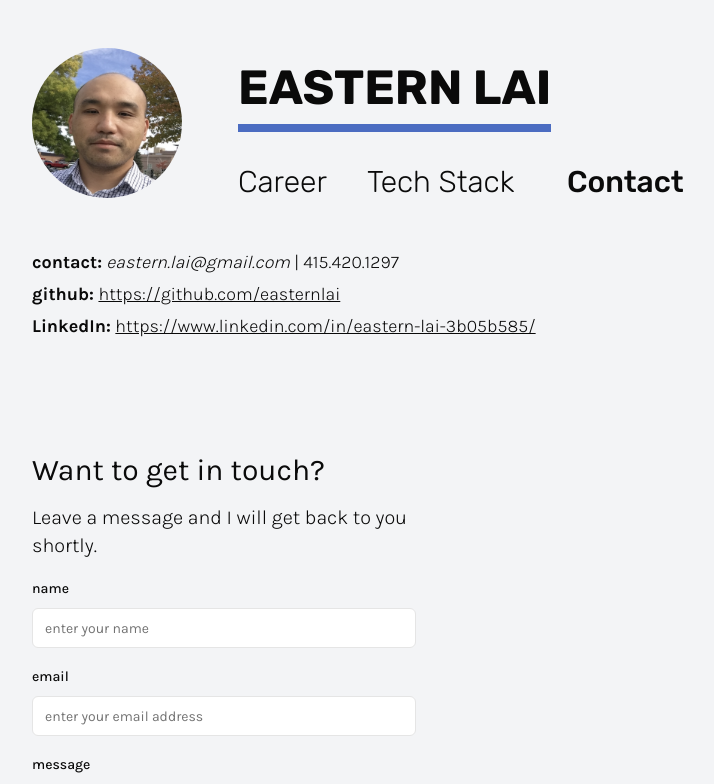
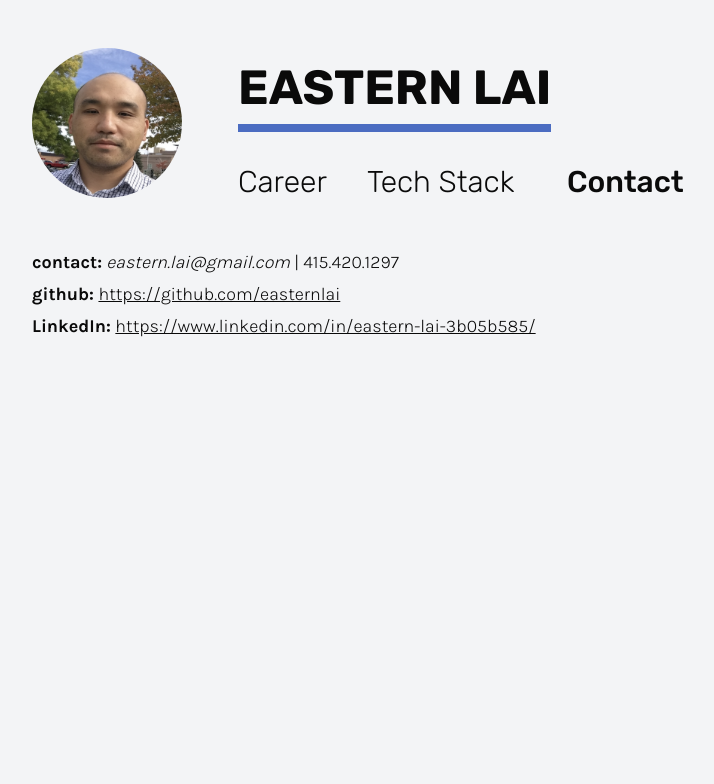
Before and after one commit to easternlai/elai-portfolio-app, a Next.js app: page /about in a window 1280 px wide. Shown: the top 784 px of the page, without its empty margins (272-986 px from the left). Built offline with nearby package versions, Linux system fonts and the light colour scheme.

Commit message:
hiding form until issue is resolved

```diff
--- a/app/(portfolio)/about/page.tsx
+++ b/app/(portfolio)/about/page.tsx
@@ -75,7 +75,7 @@ const AboutPage = () => {
                 <div className=""><span className="font-bold">LinkedIn: </span><a className="underline" href="https://www.linkedin.com/in/eastern-lai-3b05b585/">https://www.linkedin.com/in/eastern-lai-3b05b585/</a></div>
             </div>
             <div className="w-full flex justify-center md:justify-normal mt-8 mb-48">
-                <Form {...form}>
+                {/* <Form {...form}>
                     <form onSubmit={form.handleSubmit(onSubmit)} className="space-y-4 w-1/2 min-w-96">
                         <div className="text-3xl mt-20">Want to get in touch?</div>
                         <div className="text-xl font-light">Leave a message and I will get back to you shortly.</div>
@@ -122,7 +122,7 @@ const AboutPage = () => {
                             <Button className="w-full md:w-24" type="submit">Submit</Button>
                         </div>
                     </form>
-                </Form>
+                </Form> */}
             </div>
 
         </div>
```
